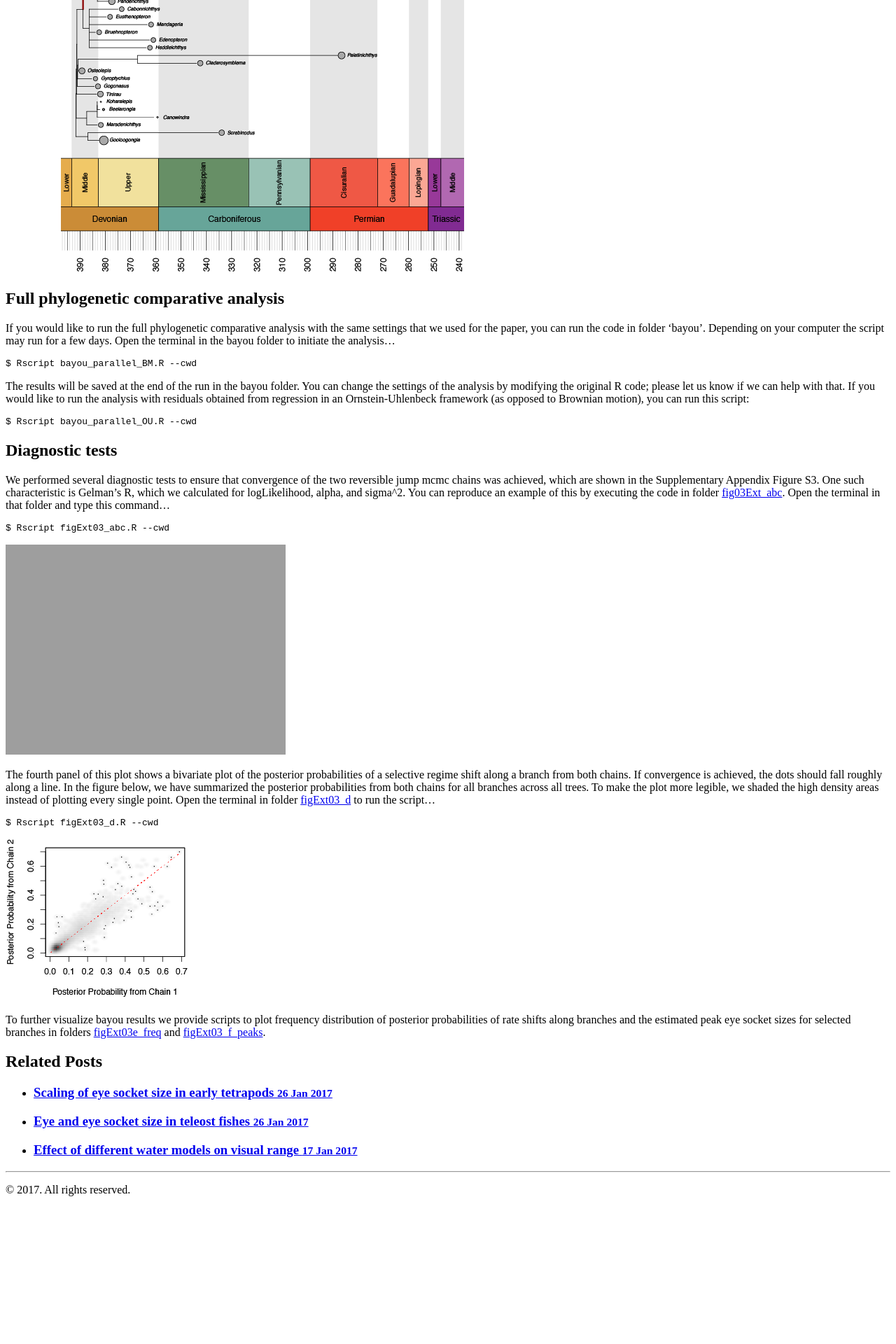
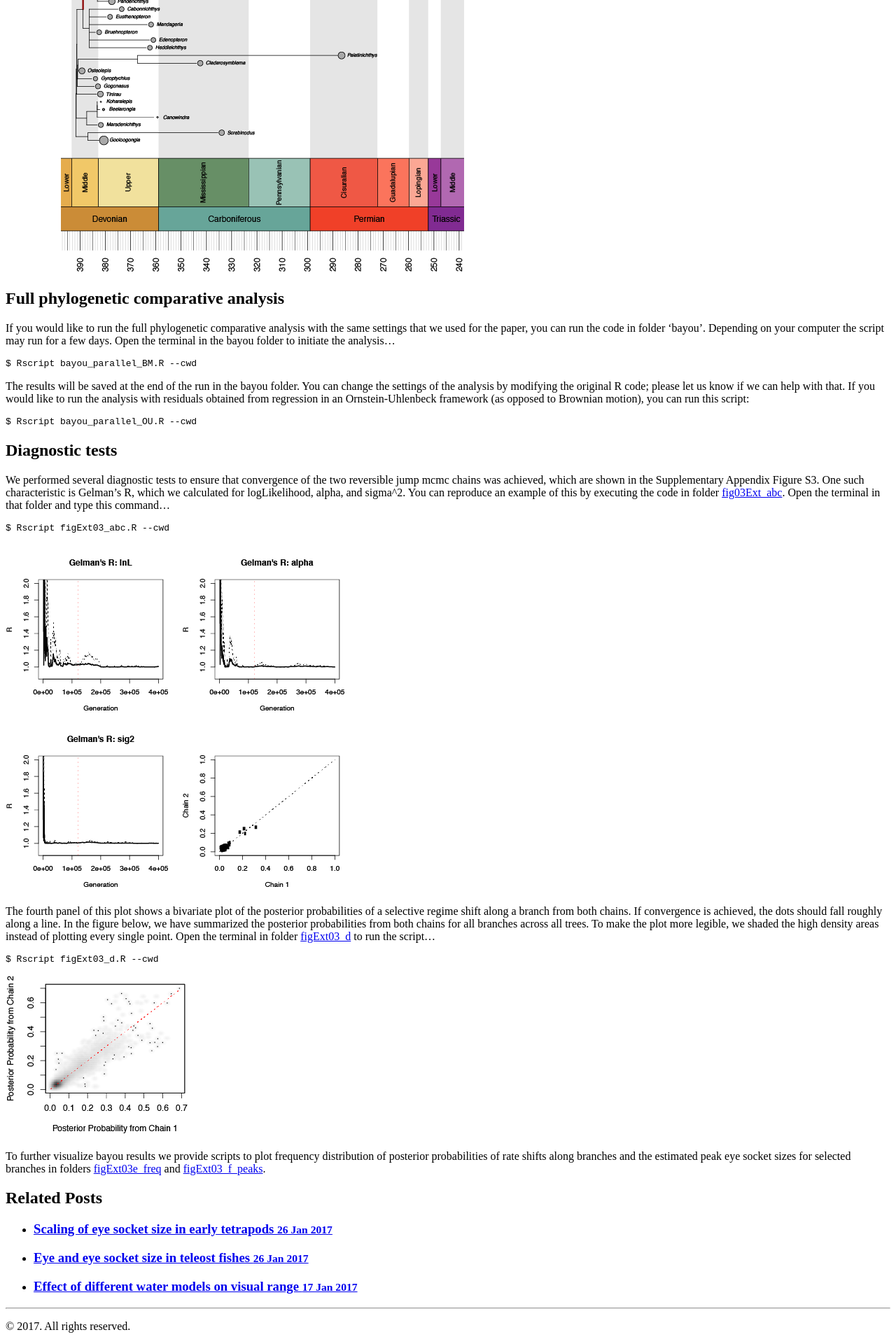
Before and after one commit to chenchen2015/maciverlab.github.io, a Jekyll site: the page built from _posts/2017-01-12-phylo.md, in a window 1280 px wide. Shown: the part 1040-2960 px from the top of the page at 70% size. Built offline with Jekyll 4.4.1, drawn with Linux system fonts in a browser that asks for light colours; nearby versions of some CDN libraries; before the commit the page ends 2765 px from its top, so only the background shows below that.

Commit message:
figure file changed

````diff
--- a/_posts/2017-01-12-phylo.md
+++ b/_posts/2017-01-12-phylo.md
@@ -41,7 +41,7 @@ We performed several diagnostic tests to ensure that convergence of the two reve
 $ Rscript figExt03_abc.R --cwd
 ```
 
-![Gelmans R]({{ site.url }}/assets/figExt_03abs.png)
+![Gelmans R]({{ site.url }}/assets/figExt_03abc.png)
 
 
 The fourth panel of this plot shows a bivariate plot of the posterior probabilities of a selective regime shift along a branch from both chains. If convergence is achieved, the dots should fall roughly along a line. In the figure below, we have summarized the posterior probabilities from both chains for all branches across all trees. To make the plot more legible, we shaded the high density areas instead of plotting every single point. Open the terminal in folder [figExt03_d](https://github.com/maciverlab/bigeye/tree/master/figs/figExt03d_PP) to run the script…
````
